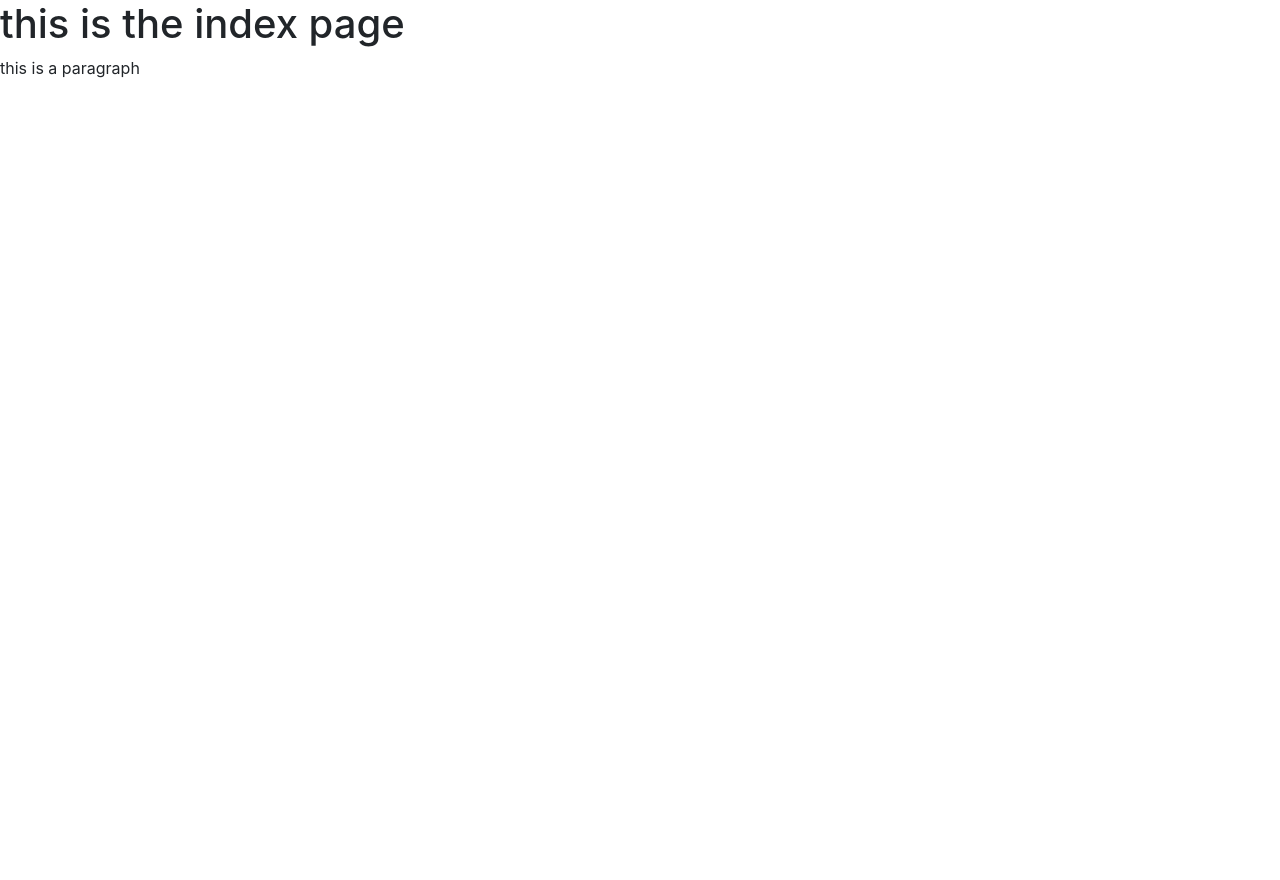
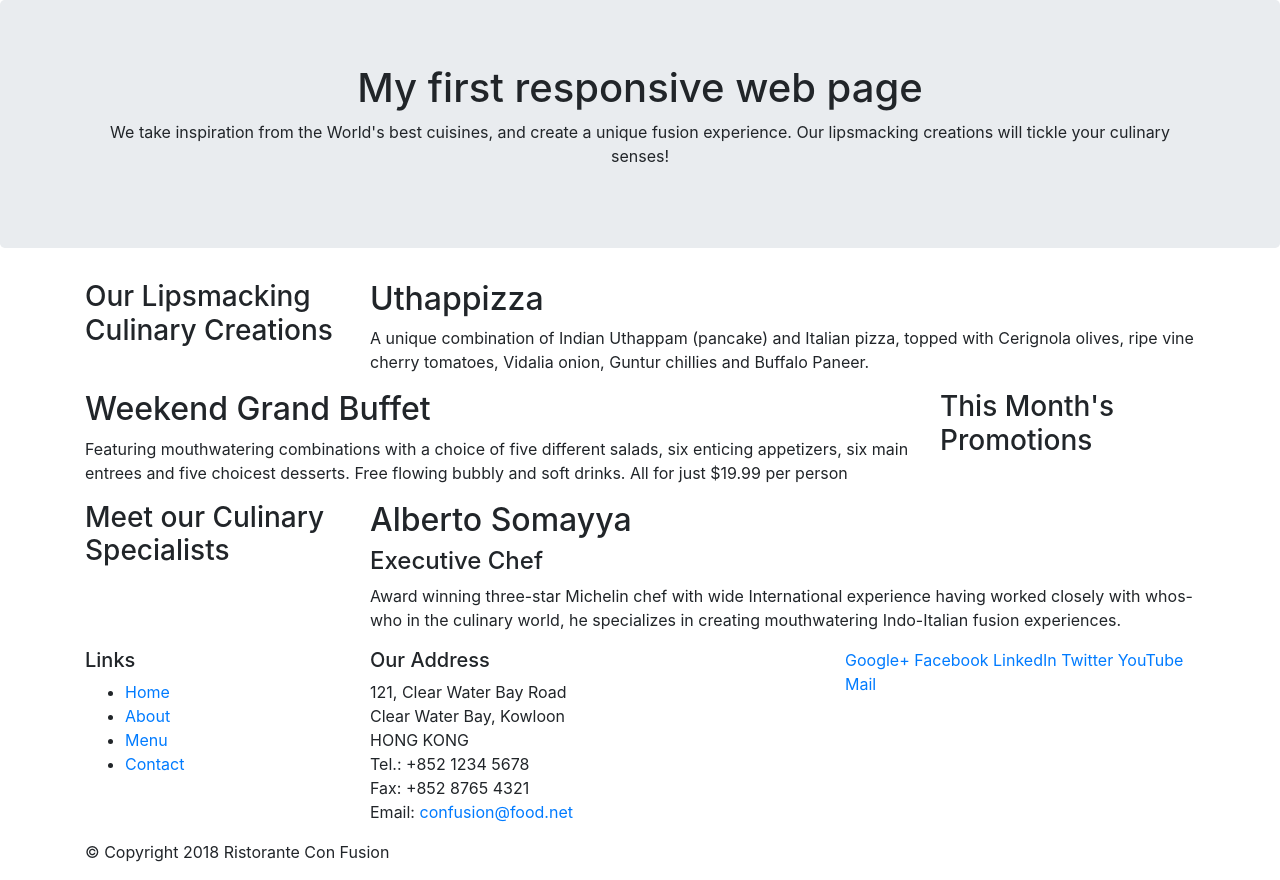
Before and after one commit to soumya098/git-test, a website: page index.html in a window 1280 px wide. Before the commit the page ends 800 px from the top, so only its background shows below. Drawn offline with nearby package versions, Linux system fonts and the light colour scheme.

Commit message:
index changed

```diff
--- a/index.html
+++ b/index.html
@@ -5,13 +5,98 @@
     <meta name="viewport" content="width=device-width, initial-scale=1.0">
     <title>Document</title>
     <link rel="stylesheet" href="node_modules/bootstrap/dist/css/bootstrap.min.css">
+    <link rel="stylesheet" href="https://stackpath.bootstrapcdn.com/bootstrap/4.5.2/css/bootstrap.min.css" integrity="sha384-JcKb8q3iqJ61gNV9KGb8thSsNjpSL0n8PARn9HuZOnIxN0hoP+VmmDGMN5t9UJ0Z" crossorigin="anonymous">
 </head>
 <body>
-    <h1>this is the index page</h1>
-    <p>this is a paragraph</p>
+    <header class="jumbotron text-center">
+        <div class="container">
+            <div class="row">
+                <div class="col-12 ">
+                    <h1>My first responsive web page</h1>
+                    <p>We take inspiration from the World's best cuisines, and create a unique fusion experience. Our lipsmacking creations will tickle your culinary senses!</p>
+                </div>
+            </div>
+        </div>
+    </header>
 
+    <div class="container">
+        <div class="row">
+            <div class="col-12 col-sm-4 col-md-3">
+                <h3>Our Lipsmacking Culinary Creations</h3>
+            </div>
+            <div class="col col-sm col-md">
+                <h2>Uthappizza</h2>
+                <p>A unique combination of Indian Uthappam (pancake) and Italian pizza, topped with Cerignola olives, ripe vine cherry tomatoes, Vidalia onion, Guntur chillies and Buffalo Paneer.</p>
+            </div>
+        </div>
+
+
+        <div class="row">
+            <div class="col-12 col-sm-4 col-md-3 order-sm-last order-md-last">
+                <h3>This Month's Promotions</h3>
+            </div>
+            <div class="col col-sm order-sm-first col-md">
+                <h2>Weekend Grand Buffet</h2>
+                <p>Featuring mouthwatering combinations with a choice of five different salads, six enticing appetizers, six main entrees and five choicest desserts. Free flowing bubbly and soft drinks. All for just $19.99 per person </p>
+            </div>
+        </div>
+
+        <div class="row">
+            <div class="col-12 col-sm-4 col-md-3">
+                <h3>Meet our Culinary Specialists</h3>
+            </div>
+            <div  class="col col-sm col-md">
+                <h2>Alberto Somayya</h2>
+                <h4>Executive Chef</h4>
+                <p>Award winning three-star Michelin chef with wide International experience having worked closely with whos-who in the culinary world, he specializes in creating mouthwatering Indo-Italian fusion experiences. </p>
+            </div>
+        </div>
+    </div>
+
+    <footer >
+        <div class="container">
+            <div class="row">
+                <div class="col-4 col-sm-2">
+                    <h5>Links</h5>
+                    <ul>
+                        <li><a href="#">Home</a></li>
+                        <li><a href="#">About</a></li>
+                        <li><a href="#">Menu</a></li>
+                        <li><a href="#">Contact</a></li>
+                    </ul>
+                </div>
+                <div class="col-7 col-sm-5 offset-1">
+                    <h5>Our Address</h5>
+                    <address>
+		              121, Clear Water Bay Road<br>
+		              Clear Water Bay, Kowloon<br>
+		              HONG KONG<br>
+		              Tel.: +852 1234 5678<br>
+		              Fax: +852 8765 4321<br>
+		              Email: <a href="mailto:confusion@food.net">confusion@food.net</a>
+		           </address>
+                </div>
+                <div class="col-12 col-sm-4">
+                    <div>
+                        <a href="http://google.com/+">Google+</a>
+                        <a href="http://www.facebook.com/profile.php?id=">Facebook</a>
+                        <a href="http://www.linkedin.com/in/">LinkedIn</a>
+                        <a href="http://twitter.com/">Twitter</a>
+                        <a href="http://youtube.com/">YouTube</a>
+                        <a href="mailto:">Mail</a>
+                    </div>
+                </div>
+           </div>
+           <div class="row">
+                <div class="col-auto">
+                    <p>© Copyright 2018 Ristorante Con Fusion</p>
+                </div>
+           </div>
+        </div>
+    </footer>
     <script src="node_modules/jquery/dist/jquery.slim.min.js"></script>
-    <script src="node_modules/popper.js/dist/umd/popper.min.js"></script>
+    <script src="node_modules/popper.js/dist/popper.min.js"></script>
     <script src="node_modules/bootstrap/dist/js/bootstrap.min.js"></script>
+
 </body>
 </html>
```
